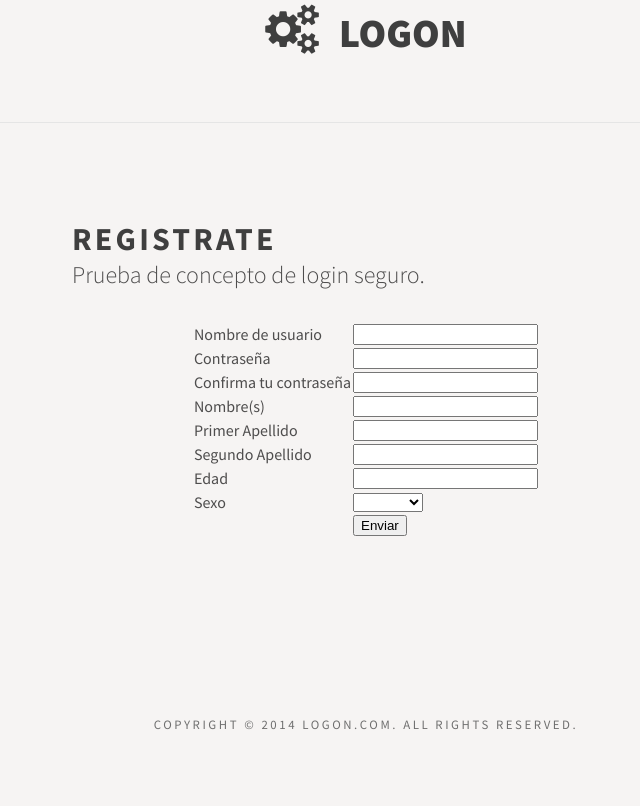
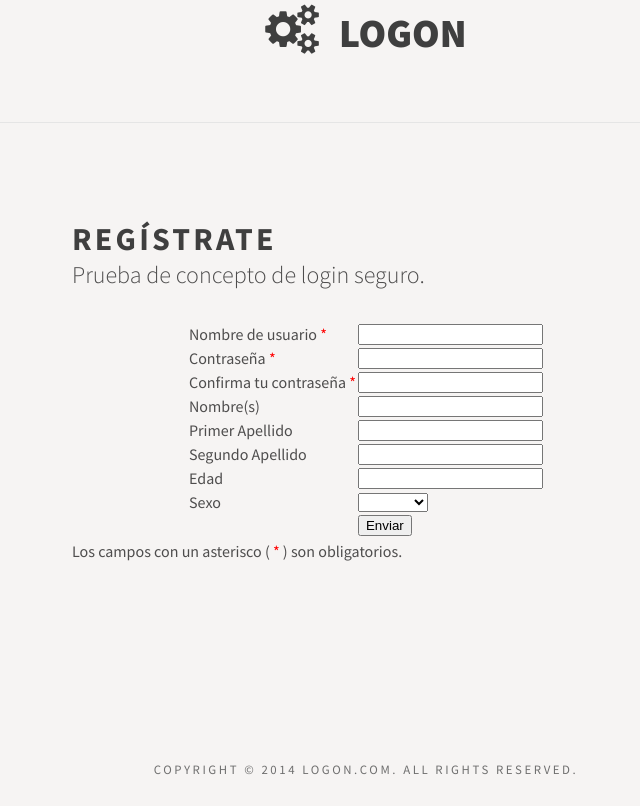
Before and after one commit to ripflame/logon, a PHP site: page /register.php in a window 1280 px wide. Shown: the part 152-958 px from the top of the page, without its empty margins (274-914 px from the left). Before the commit the page ends 882 px from the top, so only its background shows below. Run offline with PHP 8.4, Linux system fonts and the light colour scheme.

Commit message:
Adding asterisks to requiered fields

```diff
--- a/default.css
+++ b/default.css
@@ -56,6 +56,11 @@
 		width: 1200px;
 		margin: 0px auto;
 	}
+
+  .red
+  {
+    color: #FF0000;
+  }
 
 /*********************************************************************************/
 /* Image Style                                                                   */
--- a/register.php
+++ b/register.php
@@ -28,14 +28,14 @@
 <div id="page" class="container">
 	<div id="content" class="centered">
 		<div class="title">
-			<h2>Registrate</h2>
+			<h2>Regístrate</h2>
 			<span class="byline">Prueba de concepto de login seguro.</span>
 		</div>
     <form class="table" action="register.php" method="post">
       <table cellspacing="0">
         <tr>
           <td>
-            <label for="username">Nombre de usuario</label>
+            <label for="username">Nombre de usuario <span class="red">*</span></label>
           </td>
           <td>
             <input type="text" id="username" name="username" value="" required>
@@ -43,7 +43,7 @@
         </tr>
         <tr>
           <td>
-            <label for="password">Contraseña</label>
+            <label for="password">Contraseña <span class="red">*</span></label>
           </td>
           <td>
             <input type="password" id="password" name="password" value="" required>
@@ -51,7 +51,7 @@
         </tr>
         <tr>
           <td>
-            <label for="password_confirm">Confirma tu contraseña</label>
+            <label for="password_confirm">Confirma tu contraseña <span class="red">*</span></label>
           </td>
           <td>
             <input type="password" id="password_confirm" value="" name="password_confirm" required>
@@ -109,6 +109,7 @@
         </tr>
       </table>
     </form>
+    <p>Los campos con un asterisco ( <span class="red">*</span> ) son obligatorios.</p>
 	</div>
 </div>
 <div id="copyright" class="container">
```
